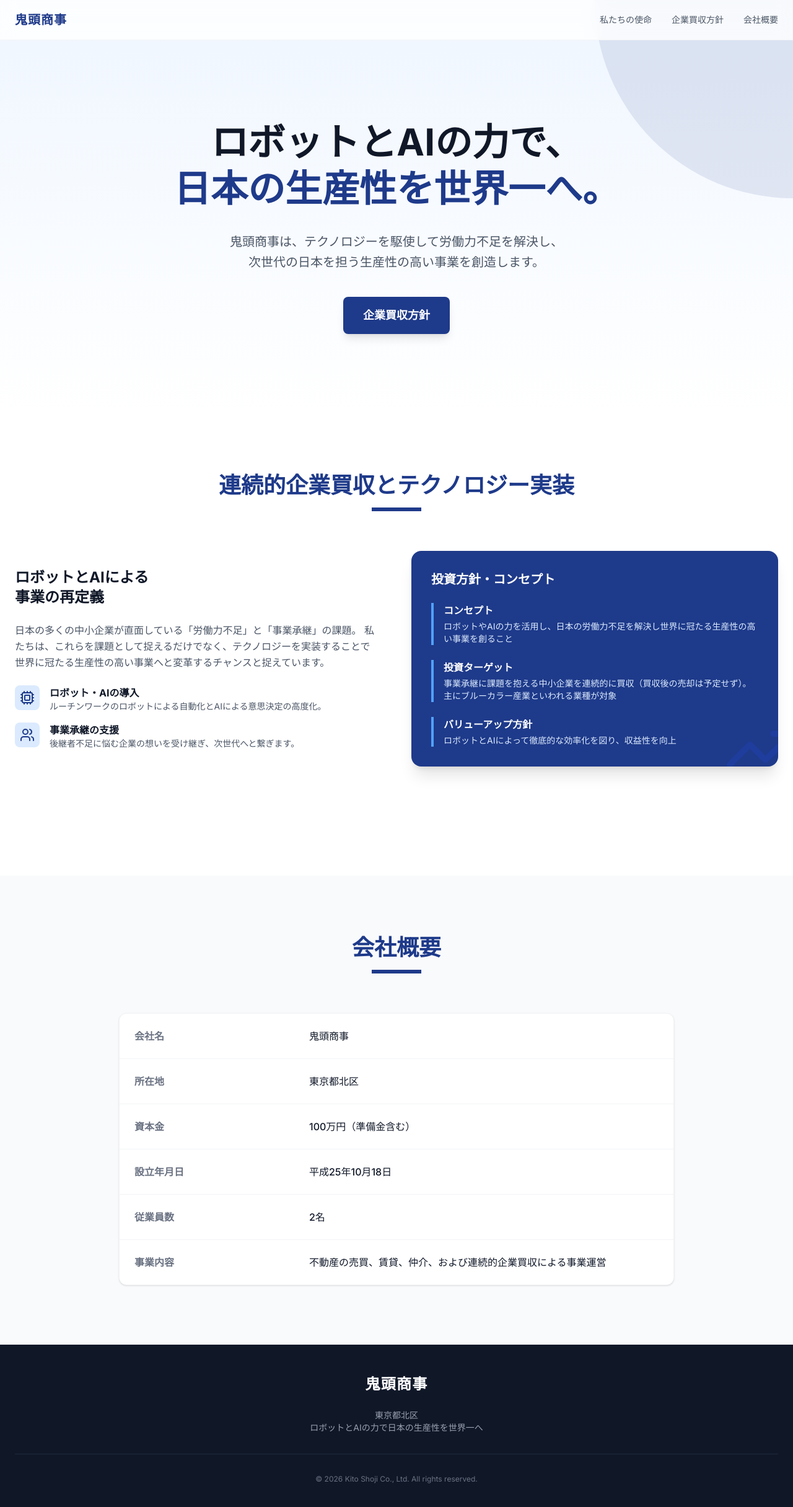
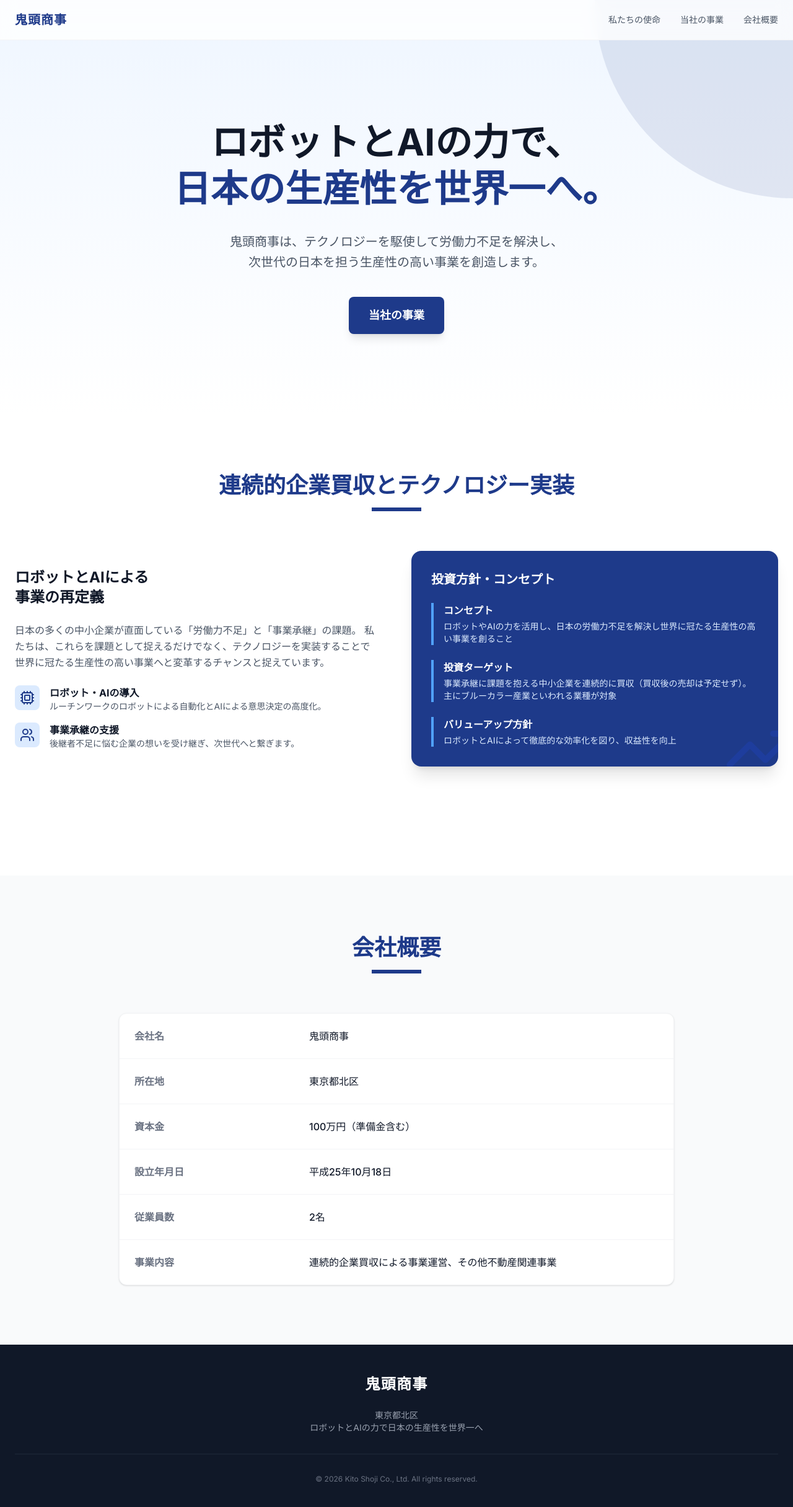
Before and after one commit to Ninja0314/kitoshoji-hp, a Next.js app: page / in a window 1280 px wide. Shown: the top 2432 px of the page at 62% size. Built offline with nearby package versions, Linux system fonts and the light colour scheme.

Commit message:
Update labels to '当社の事業' and refine business description

```diff
--- a/src/components/CompanyProfile.tsx
+++ b/src/components/CompanyProfile.tsx
@@ -5,7 +5,7 @@ export default function CompanyProfile() {
     { label: "資本金", value: "100万円（準備金含む）" },
     { label: "設立年月日", value: "平成25年10月18日" },
     { label: "従業員数", value: "2名" },
-    { label: "事業内容", value: "不動産の売買、賃貸、仲介、および連続的企業買収による事業運営" },
+    { label: "事業内容", value: "連続的企業買収による事業運営、その他不動産関連事業" },
   ];
 
   return (
--- a/src/components/Header.tsx
+++ b/src/components/Header.tsx
@@ -9,7 +9,7 @@ export default function Header() {
         </Link>
         <nav className="hidden md:flex items-center space-x-8 text-sm font-medium text-gray-600">
           <Link href="#mission" className="hover:text-blue-700 transition-colors">私たちの使命</Link>
-          <Link href="#ma-strategy" className="hover:text-blue-700 transition-colors">企業買収方針</Link>
+          <Link href="#ma-strategy" className="hover:text-blue-700 transition-colors">当社の事業</Link>
           <Link href="#company" className="hover:text-blue-700 transition-colors">会社概要</Link>
         </nav>
       </div>
--- a/src/components/Hero.tsx
+++ b/src/components/Hero.tsx
@@ -16,7 +16,7 @@ export default function Hero() {
               href="#ma-strategy"
               className="w-full sm:w-auto bg-blue-900 text-white px-8 py-4 rounded-lg font-bold text-lg hover:bg-blue-800 transition-all shadow-lg text-center"
             >
-              企業買収方針
+              当社の事業
             </a>
           </div>
         </div>
```
